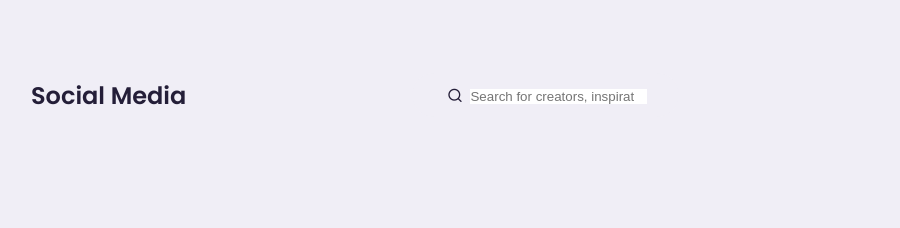
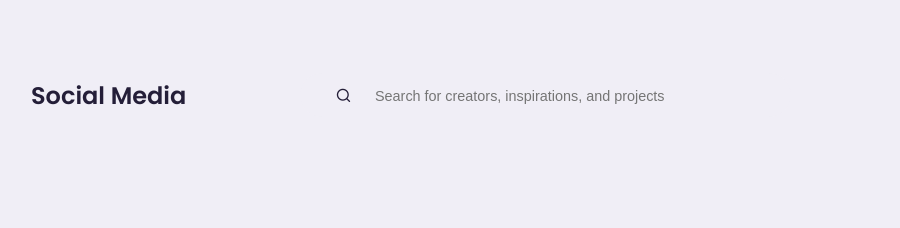
Before and after one commit to francoasevey/Responsive-Social-Media-Website, a plain HTML site: page index.html in a window 1280 px wide. Shown: the full height of the page, 97-997 px from the left. Drawn offline with nearby package versions, Linux system fonts and the light colour scheme.

Commit message:
search bar input

```diff
--- a/main.css
+++ b/main.css
@@ -87,3 +87,10 @@ nav .search-bar{
     border-radius: var(--border-radius);
     padding: var(--search-padding);
 }
+nav .search-bar input[type="search"]{
+    background: transparent;
+    width: 30vw;
+    margin-left: 1rem;
+    font-size: 0.9rem;
+    color: var(--color-dark);
+}
```
